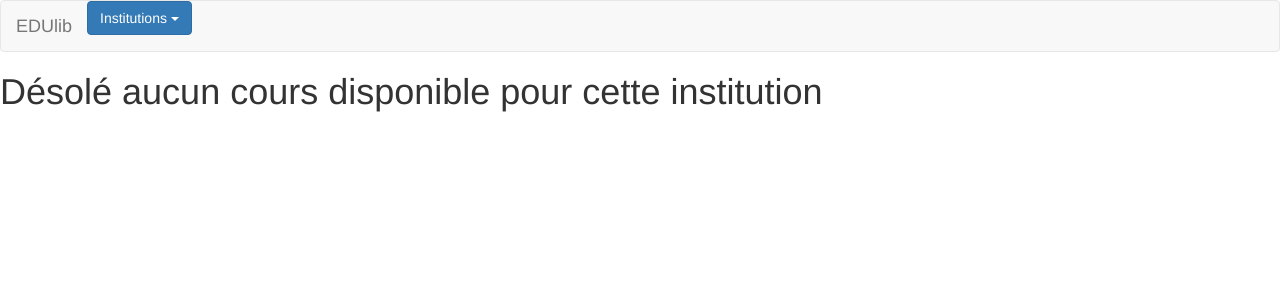
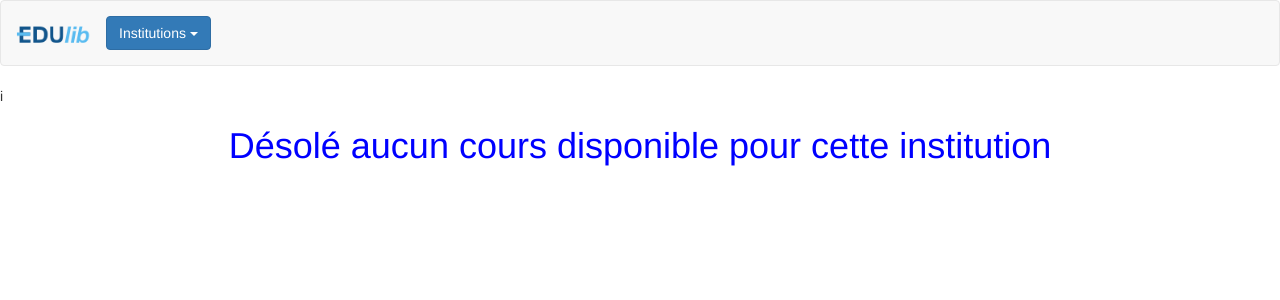
Before and after one commit to EDUlib/course-discovery-plugin, a Django app: template catalog/templates/catalog/unknown.html in a window 1280 px wide. Shown: the top 300 px of the page. Run offline with Django 3.2, Linux system fonts and the light colour scheme; the template is opened without the code that fills it, so the values that code supplies are empty; parts of the project's set-up code (start-up, migrations or seed data) failed here and were passed over; some libraries are stand-ins or nearby versions.

Commit message:
fixing unknown institution template

```diff
--- a/catalog/templates/catalog/unknown.html
+++ b/catalog/templates/catalog/unknown.html
@@ -10,9 +10,12 @@
 <nav class="navbar navbar-default">
     <div class="container-fluid">
         <div class="navbar-header">
-            <a class="navbar-brand" href="{% url 'index' %}">EDUlib</a>
+            {# <a class="navbar-brand" href="{% url 'index' %}">EDUlib</a> #}
+            <a class="navbar-brand" href="{% url 'index' %}">
+            <img src="/static/catalog/edulib.png" width="75px"/>
+            </a>
         </div>
-        <div class="container">
+        <div class="container2">
                 <div class="dropdown">
                 <button class="btn btn-primary dropdown-toggle" type="button" data-toggle="dropdown">Institutions
                 <span class="caret"></span></button>
@@ -23,7 +26,10 @@
                 </ul>
                 </div>
         </div>
+    </div>
 </nav>
 {# navigation bar from boostrap #}
 
-<h1>D&eacute;sol&eacute; aucun cours disponible pour cette institution</h1>
+<link rel="stylesheet" type="text/css" href="{% static 'catalog/style.css' %}" />
+
+i<h1>D&eacute;sol&eacute; aucun cours disponible pour cette institution</h1>
```
Lines whose indentation alone changed are shown as unchanged.
